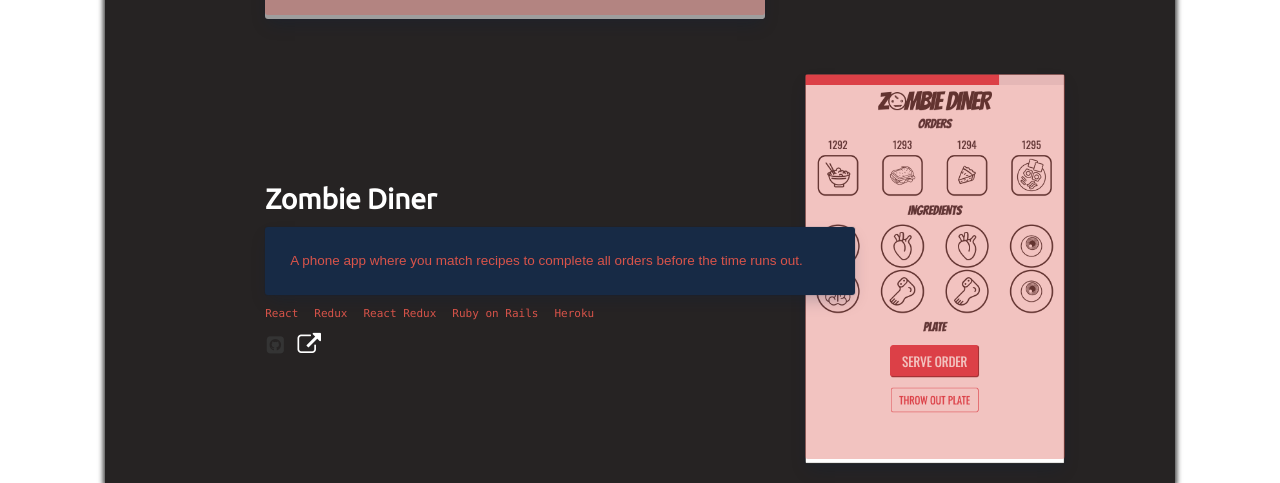
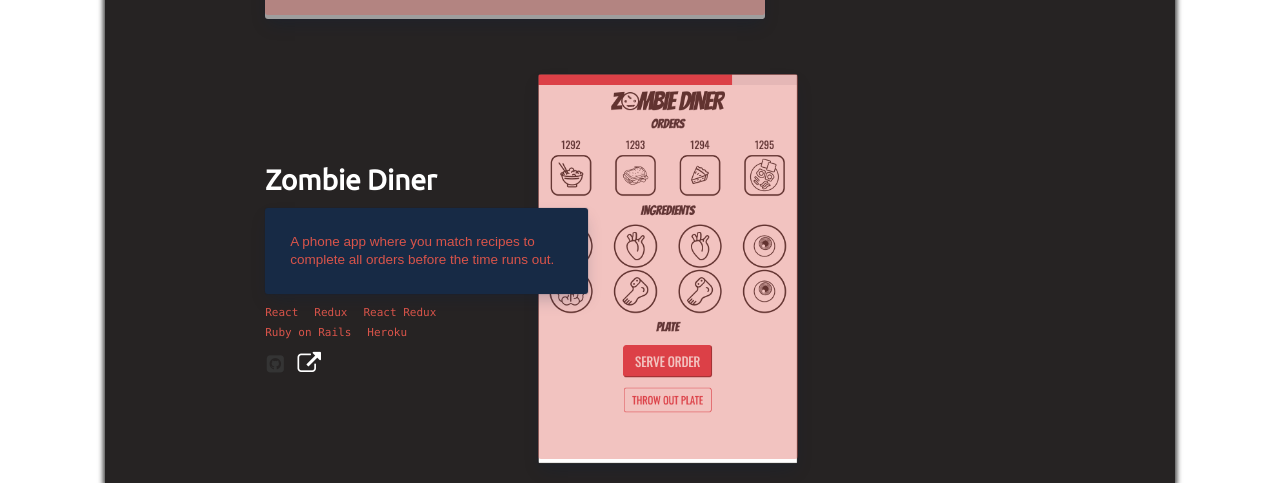
Before and after one commit to willsinn/ws-portfolio, a React (Create React App) app: page / in a window 1280 px wide. Shown: the part 2351-2834 px from the top of the page. Built offline with nearby package versions, Linux system fonts and the light colour scheme; grey boxes are pictures that could not be loaded; a web font is replaced by a local one.

Commit message:
add project-zombie render condition to match smaller UI renders

```diff
--- a/src/App.css
+++ b/src/App.css
@@ -213,7 +213,6 @@ li {
   font-size: 0.95em;
 }
 .project-item {
-  min-width: 100%;
   position: relative;
   min-height: 400px;
   padding: 0;
--- a/src/components/Project.js
+++ b/src/components/Project.js
@@ -37,7 +37,10 @@ const Project = ({ project }) => {
     }
   };
   return (
-    <li className="project-item">
+    <li
+      className="project-item"
+      style={project.appType === "mobile" ? { width: "66.66%" } : {}}
+    >
       <div className="project-info col-1">
         <div className="prj-title row">
           <a href={project.link} target="_blank" rel="noopener noreferrer">
```
